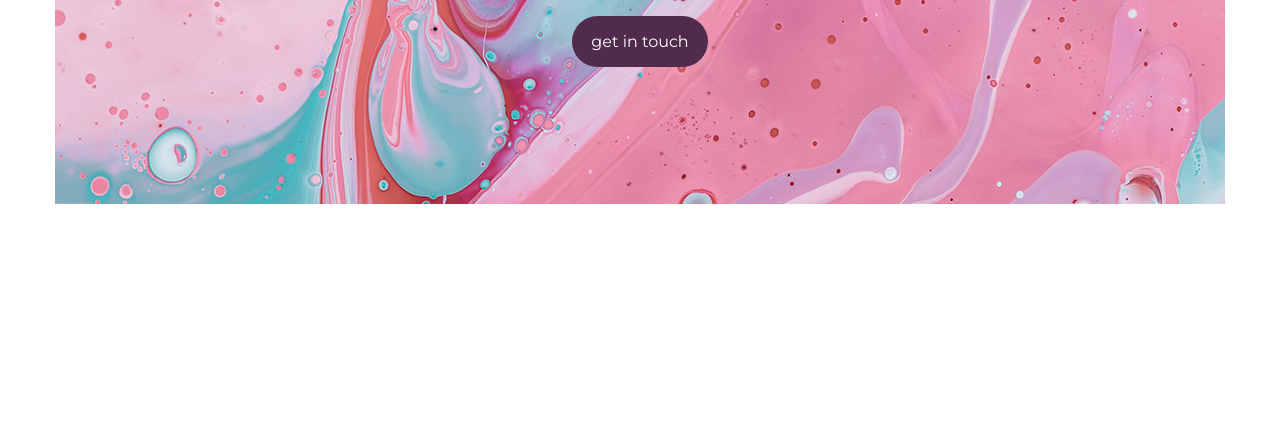
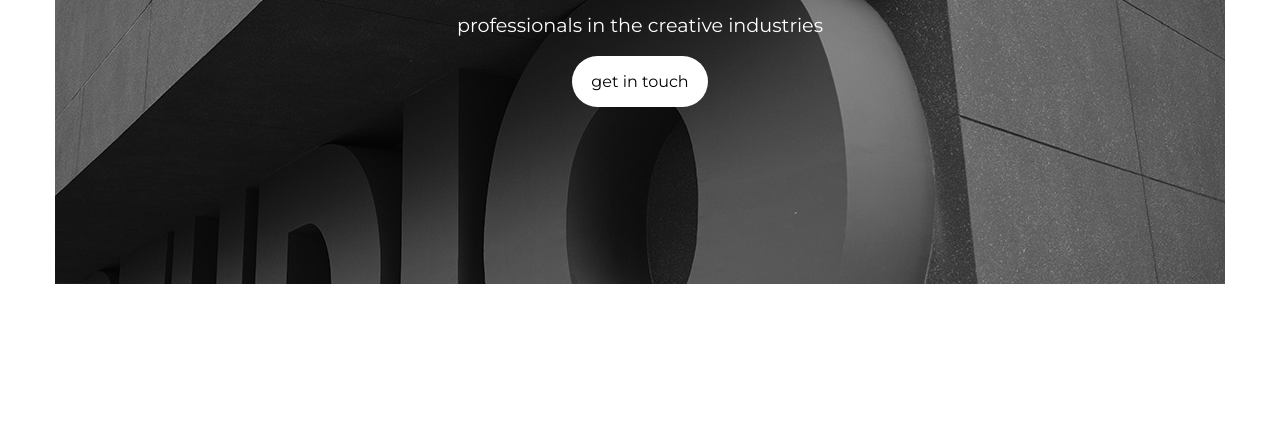
Before and after one commit to edgarespinoza7/flexbox-business-site, a plain HTML site: page index.html in a window 1280 px wide. Shown: the part 363-800 px from the top of the page. Drawn offline with Linux system fonts and the light colour scheme.

Commit message:
change bg image and style banner

```diff
--- a/style.css
+++ b/style.css
@@ -1,16 +1,14 @@
 /* 1. Global Style */
 
 body {
-    font-family: 'Montserrat', sans-serif;
+  font-family: "Montserrat", sans-serif;
   max-width: 1170px;
   margin: 0 auto;
-
 }
 
 h1 {
   font-size: 2rem;
 }
-
 
 a {
   text-decoration: none;
@@ -37,7 +35,6 @@ nav {
   display: inline-block;
   float: right;
   padding-top: 10px;
-
 }
 
 ul {
@@ -51,13 +48,10 @@ li {
   margin-left: 1.5rem;
 }
 
-
-
-
 /* Banner Section */
 
 #banner {
-    height: 60vh;
+  height: 70vh;
   background-color: chocolate;
   color: white;
   width: 100%;
@@ -65,8 +59,7 @@ li {
   flex-direction: column;
   justify-content: center;
   align-items: center;
-    background-image: url('./images/pawel-czerwinski-hNrd99q5peI-unsplash.jpg');
-
+  background-image: url("./images/alan-chen-dMB5sBzoTVw-unsplash.jpg");
 }
 
 #banner h1 {
@@ -75,21 +68,17 @@ li {
 }
 
 #cta-banner {
-    background-color: #502b4c;
+  background-color: #ffffff;
   padding: 1rem 1.2rem;
   border-radius: 50px;
 }
 
-
 #cta-banner a {
-    color: white;
-
-
+  color: black;
 }
 
 #break-line {
   width: 150px;
   height: 5px;
   background-color: white;
-
 }
```
Also changed, not shown: images/alan-chen-dMB5sBzoTVw-unsplash.jpg (added), images/christina-wocintechchat-com-FPQlXQtjkqU-unsplash.jpg (deleted), images/olu-famule-COEGUiq_tf0-unsplash.jpg (deleted), images/pawel-czerwinski-hNrd99q5peI-unsplash.jpg (deleted), images/ruslan-bardash-g83y6do219w-unsplash.jpg (deleted). Lines whose indentation alone changed are shown as unchanged.
